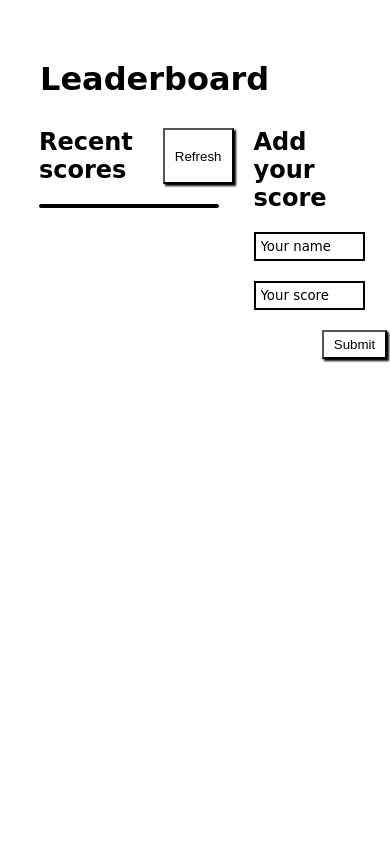
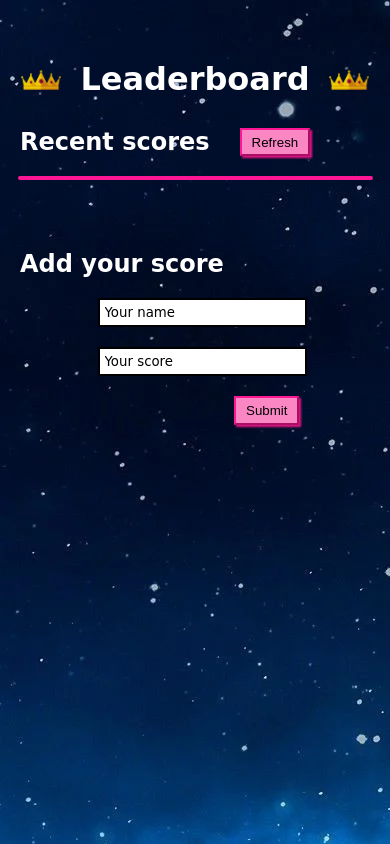
Before and after one commit to a-laarabi/Leaderboard, a website built with webpack: page src/index.html in a window 390 px wide. Built offline with nearby package versions, Linux system fonts and the light colour scheme; no server answers; a web font is replaced by a local one.

Commit message:
updating style.css & index.js

```diff
--- a/src/index.html
+++ b/src/index.html
@@ -8,19 +8,24 @@
 </head>
 <body>
   <header>
-    <h1 class="logo">Leaderboard</h1>
+    <ul class="boardHeader">
+      <li><img class="crown" src="../crown-png.webp" alt="crown"></li>
+      <li><h1 class="logo">Leaderboard</h1></li>
+      <li><img class="crown" src="../crown-png.webp" alt="crown"></li>
+    </ul>
+
   </header>
   <section class="container">
     <section class="scores">
       <div class="scoresHeader">
-        <h2>Recent scores</h2>
+        <h2 class="sectionTitle">Recent scores</h2>
         <button class="refresh">Refresh</button>
       </div>
       <div class="listScores"></div>
     </section>
 
     <section class="addScore">
-      <h2>Add your score</h2>
+      <h2 class="sectionTitle">Add your score</h2>
       <form class="form">
         <input class="inputForm name" type="text" placeholder="Your name" required>
         <input class="inputForm score" type="text" placeholder="Your score" required>
--- a/src/index.js
+++ b/src/index.js
@@ -1,5 +1,6 @@
 import './style.css';
 import postPlayer from './__modules__/api.js';
+import userProfile from './img/149071.png';
 
 const names = document.querySelector('.name');
 const score = document.querySelector('.score');
@@ -8,8 +9,13 @@ const submit = document.querySelector('.submit');
 const listScores = document.querySelector('.listScores');
 
 const addToDom = (name, score) => {
-  const player = document.createElement('div');
-  player.innerHTML += `<p>${name}: ${score}</p>`;
+  const player = document.createElement('ul');
+  player.classList.add('playerScoreList');
+  player.innerHTML += `
+    <li><img class="user" src="${userProfile}" alt="user profile"></li>
+    <li class="playerName">${name}</li>
+    <li class="playerScore">${score}</li>
+  `;
   listScores.appendChild(player);
 };
 
--- a/src/style.css
+++ b/src/style.css
@@ -2,6 +2,8 @@
 
 body {
   font-family: 'Arima', cursive;
+  background-image: url('./img/2217435.webp');
+  background-size: auto auto;
 }
 
 * {
@@ -9,9 +11,30 @@ body {
   padding: 0;
 }
 
+ul {
+  list-style: none;
+}
+
+h2 {
+  color: #fff;
+}
+
+.boardHeader {
+  display: flex;
+  gap: 5%;
+  margin-top: 60px;
+  justify-content: center;
+}
+
+.crown {
+  width: 100px;
+  margin-top: 10px;
+}
+
 .logo {
-  margin-left: 40px;
-  margin-top: 60px;
+  text-align: center;
+  color: #fff;
+  font-size: 4em;
 }
 
 .container {
@@ -39,13 +62,14 @@ body {
 .refresh {
   margin-left: 30px;
   padding: 0 10px;
-  background: none;
-  box-shadow: 2px 2px 2px black;
+  background: #fa86c4;
+  box-shadow: 2px 2px 2px #e11584;
   cursor: pointer;
+  border-color: #ff1694;
 }
 
 .listScores {
-  border: 2px solid black;
+  border: 2px solid #ff1694;
   border-radius: 5px;
   width: 100%;
   margin-top: 20px;
@@ -55,8 +79,34 @@ body {
   padding: 10px;
 }
 
-.listScores div:nth-child(odd) {
-  background-color: rgb(205, 197, 197);
+.listScores ul:nth-child(even) {
+  background-color: #e6ebe0;
+}
+
+.listScores ul:nth-child(odd) {
+  background-color: #f2b8c6;
+}
+
+.playerScoreList {
+  display: flex;
+  align-items: center;
+  height: 40px;
+  gap: 20%;
+  position: relative;
+}
+
+.user {
+  width: 20px;
+  margin-left: 20px;
+}
+
+.playerName {
+  margin-left: 10%;
+}
+
+.playerScore {
+  position: absolute;
+  right: 50px;
 }
 
 /* ########## addScore ########## */
@@ -84,7 +134,41 @@ body {
   margin-top: 20px;
   padding: 5px 10px;
   margin-left: 70%;
-  background: none;
-  box-shadow: 2px 2px 2px black;
   cursor: pointer;
+  background: #fa86c4;
+  box-shadow: 2px 2px 2px #e11584;
+  border-color: #ff1694;
 }
+
+@media (max-width: 768px) {
+  .crown {
+    width: 40px;
+  }
+
+  .logo {
+    font-size: 2rem;
+  }
+
+  .container {
+    display: flex;
+    flex-direction: column;
+  }
+
+  .addScore {
+    margin-top: 50px;
+  }
+
+  .form {
+    width: 50%;
+    margin-left: 25%;
+  }
+
+  .sectionTitle {
+    margin-left: 20px;
+  }
+
+  .listScores {
+    width: 90%;
+    margin: 20px auto;
+  }
+}
--- a/webpack.config.js
+++ b/webpack.config.js
@@ -17,6 +17,10 @@ module.exports = {
         test: /\.css$/i,
         use: ['style-loader', 'css-loader'],
       },
+      {
+        test: /\.(png|svg|jpg|jpeg|gif)$/i,
+        type: 'asset/resource',
+      },
     ],
   },
   output: {
```
Also changed, not shown: crown-png.webp (added), dist/1cf23b2e6f67b470fba6.webp (added), dist/a6143582309785dca610.png (added), dist/index.bundle.js, dist/index.html, src/img/149071.png (added), src/img/2217435.webp (added).
